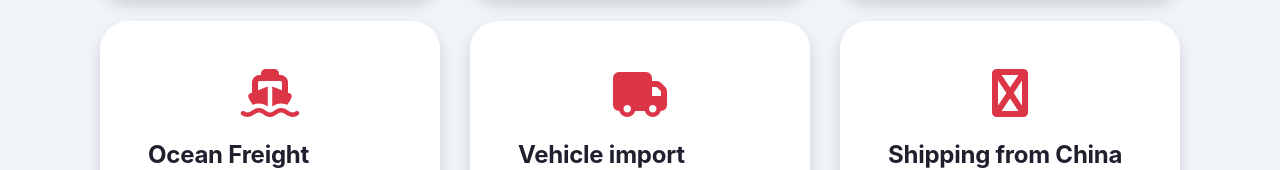
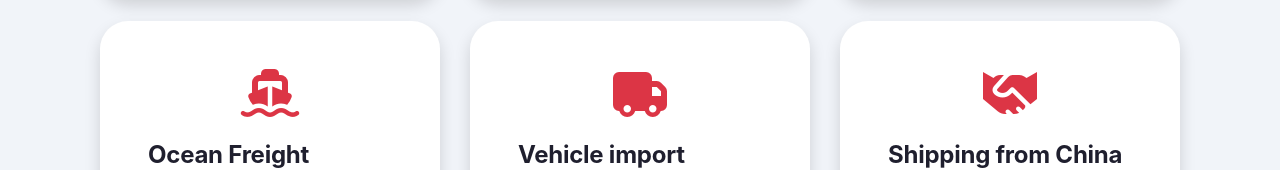
Before and after one commit to habimana-jado/inter-africa, a plain HTML site: page index.html in a window 1280 px wide. Shown: the part 2348-2518 px from the top of the page. Drawn offline with nearby package versions, Linux system fonts and the light colour scheme; a script that the page names is missing.

Commit message:
chore: Change ship icon

```diff
--- a/index.html
+++ b/index.html
@@ -195,7 +195,7 @@
                     <div class="card h-100 border-0 shadow" style="border-radius:28px;">
                         <div class="card-body d-flex flex-column p-4 p-lg-5">
                             <div class="d-flex align-items-center justify-content-center text-danger mb-4">
-                                <i class="fa-solid fa-alipay fa-3x"></i>
+                                <i class="fa-solid fa-handshake fa-3x"></i>
                             </div>
                             <h3 class="card-title h4 font-weight-bold text-dark">Shipping from China</h3>
                             <p class="card-text text-muted">Ocean &amp; air freight from Shanghai, Guangzhou &amp; Ningbo </p>
```
